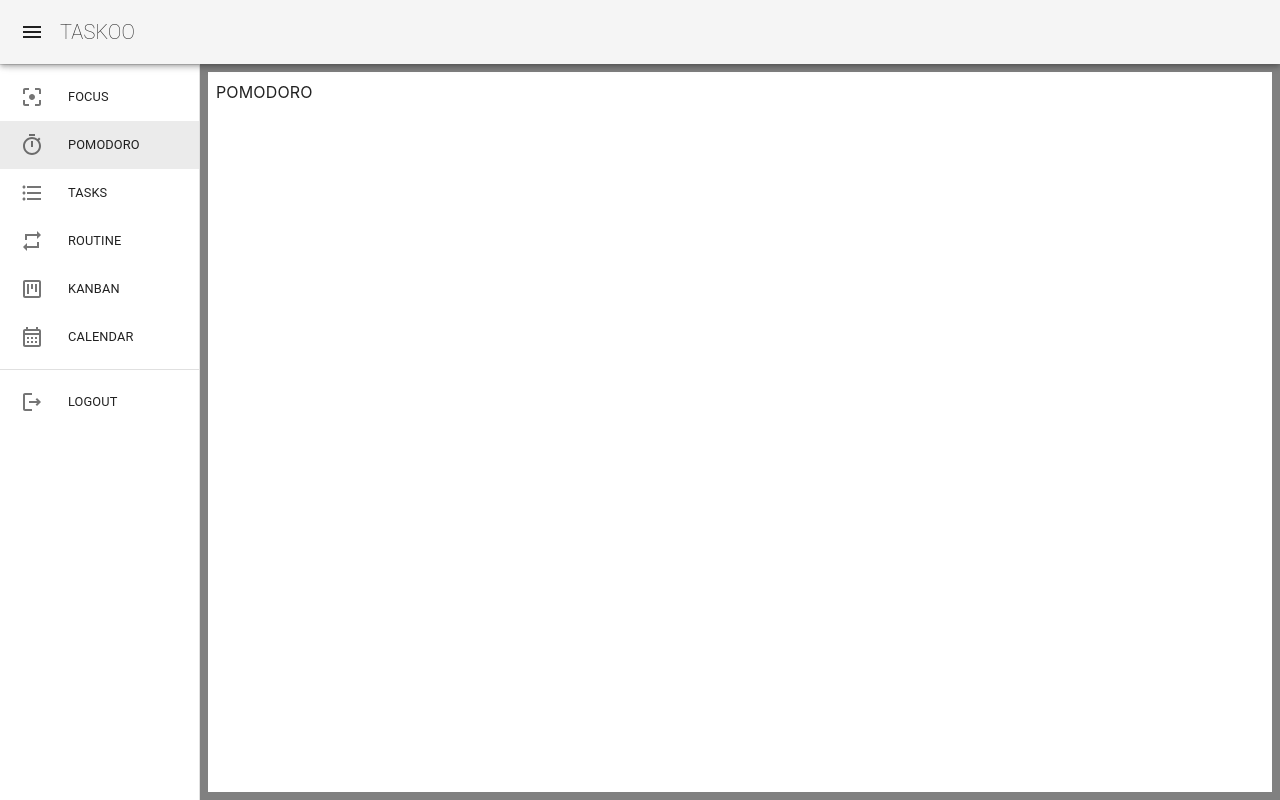
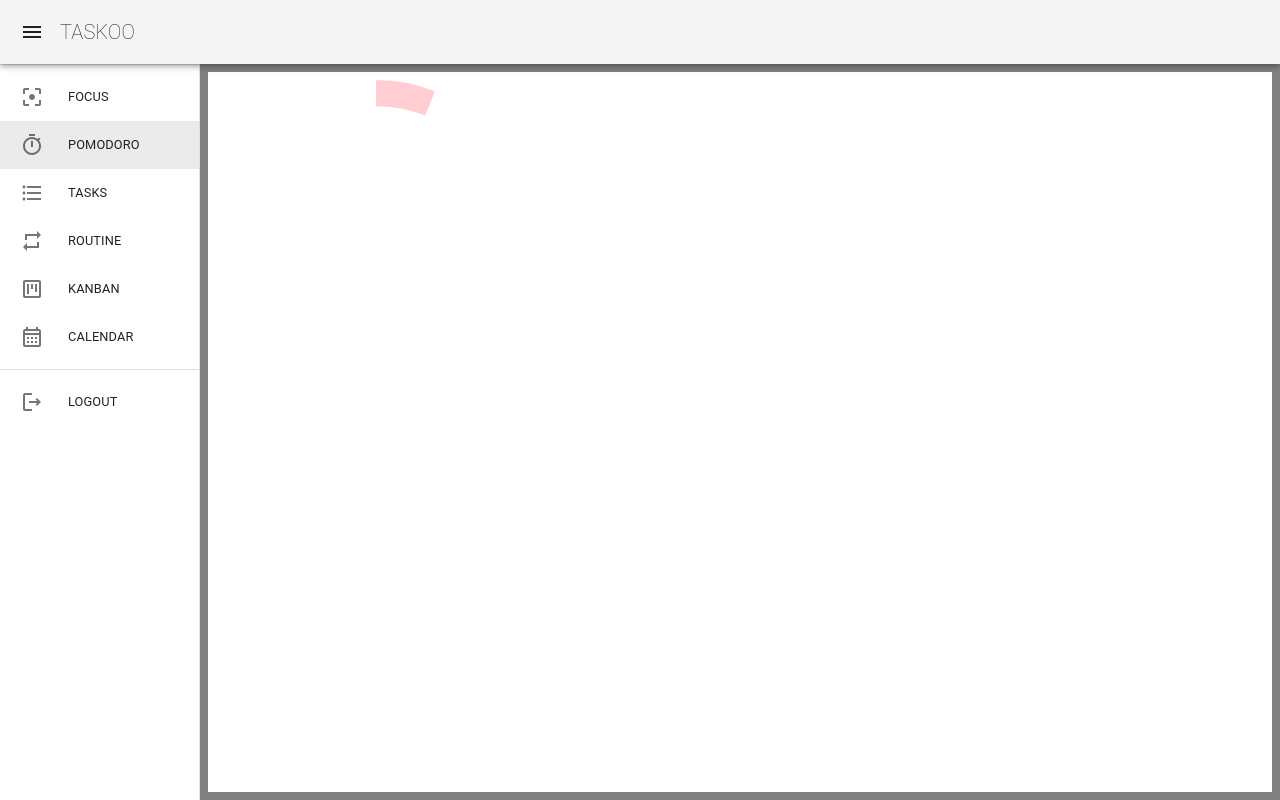
Before and after one commit to undefeated-davout/taskoo, a Next.js app in the folder web/: page /pomodoro in a window 1280 px wide. Built offline with nearby package versions, Linux system fonts and the light colour scheme.

Commit message:
add: ポモドーロ

```diff
--- /dev/null
+++ b/web/src/components/molecules/CircleProgress/index.tsx
@@ -0,0 +1,39 @@
+import * as React from 'react';
+import CircularProgress, {
+  CircularProgressProps,
+} from '@mui/material/CircularProgress';
+import Box from '@mui/material/Box';
+
+function CircularProgressWithLabel(
+  props: CircularProgressProps & { value: number },
+) {
+  return (
+    <Box sx={{ position: 'relative', display: 'inline-flex' }}>
+      <CircularProgress
+        {...props}
+        variant="determinate"
+        size="20rem"
+        sx={{ color: '#FFCDD2' }}
+      />
+    </Box>
+  );
+}
+
+const CircleProgress = () => {
+  const [progress, setProgress] = React.useState(0);
+
+  React.useEffect(() => {
+    const timer = setInterval(() => {
+      setProgress((prevProgress) =>
+        prevProgress >= 100 ? 0 : prevProgress + 1,
+      );
+    }, 800);
+    return () => {
+      clearInterval(timer);
+    };
+  }, []);
+
+  return <CircularProgressWithLabel value={progress} />;
+};
+
+export default CircleProgress;
--- /dev/null
+++ b/web/src/components/organisms/CountDown/index.tsx
@@ -0,0 +1,13 @@
+import CircleProgress from 'components/molecules/CircleProgress';
+
+type CountDownProps = {};
+
+const CountDown = (props: CountDownProps) => {
+  return (
+    <>
+      <CircleProgress></CircleProgress>
+    </>
+  );
+};
+
+export default CountDown;
--- /dev/null
+++ b/web/src/components/templates/Pomodoro/index.tsx
@@ -0,0 +1,13 @@
+import CountDown from 'components/organisms/CountDown';
+
+type PomodoroProps = {};
+
+const Pomodoro = (props: PomodoroProps) => {
+  return (
+    <>
+      <CountDown></CountDown>
+    </>
+  );
+};
+
+export default Pomodoro;
--- a/web/src/pages/calendar.tsx
+++ b/web/src/pages/calendar.tsx
@@ -3,7 +3,7 @@ import type { NextPage } from 'next';
 import HeadHelper from 'components/atoms/HeadHelper';
 import LoggedIn from 'components/templates/LoggedIn';
 
-const Calendar: NextPage = () => {
+const CalendarPage: NextPage = () => {
   return (
     <>
       <HeadHelper titleElem="CALENDAR"></HeadHelper>
@@ -12,4 +12,4 @@ const Calendar: NextPage = () => {
   );
 };
 
-export default Calendar;
+export default CalendarPage;
--- a/web/src/pages/focus.tsx
+++ b/web/src/pages/focus.tsx
@@ -3,7 +3,7 @@ import type { NextPage } from 'next';
 import HeadHelper from 'components/atoms/HeadHelper';
 import LoggedIn from 'components/templates/LoggedIn';
 
-const Focus: NextPage = () => {
+const FocusPage: NextPage = () => {
   return (
     <>
       <HeadHelper titleElem="FOCUS"></HeadHelper>
@@ -12,4 +12,4 @@ const Focus: NextPage = () => {
   );
 };
 
-export default Focus;
+export default FocusPage;
--- a/web/src/pages/index.tsx
+++ b/web/src/pages/index.tsx
@@ -3,7 +3,7 @@ import type { NextPage } from 'next';
 import HeadHelper from 'components/atoms/HeadHelper';
 import LoggedIn from 'components/templates/LoggedIn';
 
-const Home: NextPage = () => {
+const HomePage: NextPage = () => {
   return (
     <>
       <HeadHelper titleElem="Home"></HeadHelper>
@@ -12,4 +12,4 @@ const Home: NextPage = () => {
   );
 };
 
-export default Home;
+export default HomePage;
--- a/web/src/pages/kanban.tsx
+++ b/web/src/pages/kanban.tsx
@@ -3,7 +3,7 @@ import type { NextPage } from 'next';
 import HeadHelper from 'components/atoms/HeadHelper';
 import LoggedIn from 'components/templates/LoggedIn';
 
-const Kanban: NextPage = () => {
+const KanbanPage: NextPage = () => {
   return (
     <>
       <HeadHelper titleElem="KANBAN"></HeadHelper>
@@ -12,4 +12,4 @@ const Kanban: NextPage = () => {
   );
 };
 
-export default Kanban;
+export default KanbanPage;
--- a/web/src/pages/login.tsx
+++ b/web/src/pages/login.tsx
@@ -3,7 +3,7 @@ import type { NextPage } from 'next';
 import HeadHelper from 'components/atoms/HeadHelper';
 import LoggedIn from 'components/templates/LoggedIn';
 
-const Login: NextPage = () => {
+const LoginPage: NextPage = () => {
   return (
     <>
       <HeadHelper titleElem="LOGIN"></HeadHelper>
@@ -12,4 +12,4 @@ const Login: NextPage = () => {
   );
 };
 
-export default Login;
+export default LoginPage;
--- a/web/src/pages/pomodoro.tsx
+++ b/web/src/pages/pomodoro.tsx
@@ -2,14 +2,17 @@ import type { NextPage } from 'next';
 
 import HeadHelper from 'components/atoms/HeadHelper';
 import LoggedIn from 'components/templates/LoggedIn';
+import Pomodoro from 'components/templates/Pomodoro';
 
-const Pomodoro: NextPage = () => {
+const PomodoroPage: NextPage = () => {
   return (
     <>
       <HeadHelper titleElem="POMODORO"></HeadHelper>
-      <LoggedIn>POMODORO</LoggedIn>
+      <LoggedIn>
+        <Pomodoro></Pomodoro>
+      </LoggedIn>
     </>
   );
 };
 
-export default Pomodoro;
+export default PomodoroPage;
--- a/web/src/pages/routine.tsx
+++ b/web/src/pages/routine.tsx
@@ -3,7 +3,7 @@ import type { NextPage } from 'next';
 import HeadHelper from 'components/atoms/HeadHelper';
 import LoggedIn from 'components/templates/LoggedIn';
 
-const Routine: NextPage = () => {
+const RoutinePage: NextPage = () => {
   return (
     <>
       <HeadHelper titleElem="ROUTINE"></HeadHelper>
@@ -12,4 +12,4 @@ const Routine: NextPage = () => {
   );
 };
 
-export default Routine;
+export default RoutinePage;
--- a/web/src/pages/tasks.tsx
+++ b/web/src/pages/tasks.tsx
@@ -3,7 +3,7 @@ import type { NextPage } from 'next';
 import HeadHelper from 'components/atoms/HeadHelper';
 import LoggedIn from 'components/templates/LoggedIn';
 
-const Tasks: NextPage = () => {
+const TasksPage: NextPage = () => {
   return (
     <>
       <HeadHelper titleElem="TASKS"></HeadHelper>
@@ -12,4 +12,4 @@ const Tasks: NextPage = () => {
   );
 };
 
-export default Tasks;
+export default TasksPage;
```
